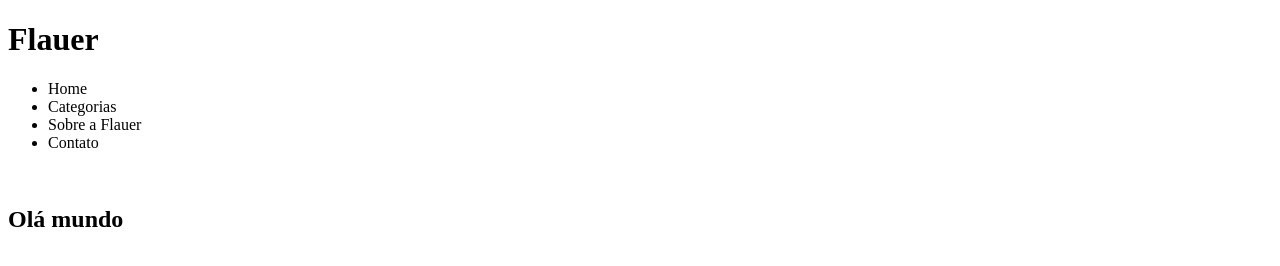
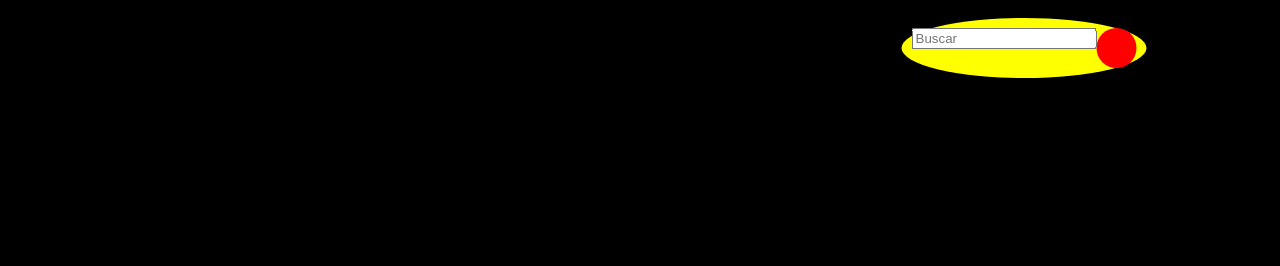
Before and after one commit to LanaBarreto/flauer, a plain HTML site: page index.html in a window 1280 px wide. Drawn offline with Linux system fonts and the light colour scheme.

Commit message:
caixa de pesquisa adicionada

```diff
--- a/index.html
+++ b/index.html
@@ -3,17 +3,24 @@
 <head>
     <meta charset="UTF-8">
     <meta name="viewport" content="width=device-width, initial-scale=1.0">
+    <link rel="stylesheet" href="style.css">
     <title>Flauer</title>
     <h1>Flauer</h1>
 </head>
 <body>
+    <div id="cabecalho">
+        <h1>Flauer</h1>
+        <div class="caixa-busca">
+            <input class="txt-busca" type="text" name="" placeholder="Buscar">
+            <a class="btn-busca" href="a"></a>
+        </div>
+    </div>
     <ul>
         <li>Home</li>
         <li>Categorias</li>
         <li>Sobre a Flauer</li>
         <li>Contato</li>
     </ul>
-    <br />
-    <h2>Olá mundo</h2>
+
 </body>
 </html>
```
